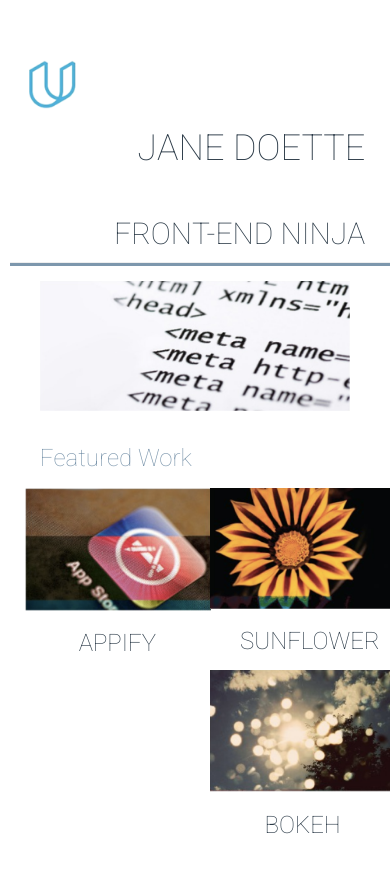
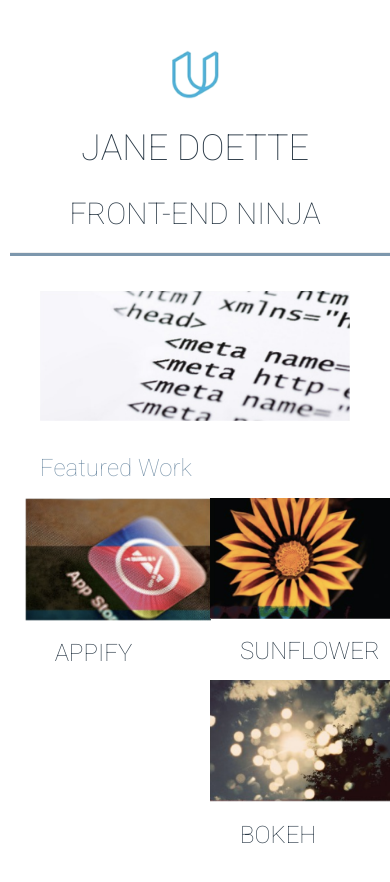
Before and after one commit to sarahkcaplan/Portfolio, a website: page index.html in a window 390 px wide. Drawn offline with Linux system fonts and the light colour scheme.

Commit message:
Modified h1, h2, logo to be centered by default (i.e. on mobile)

```diff
--- a/css/styles.css
+++ b/css/styles.css
@@ -3,10 +3,18 @@ body {
 	padding: 0;
 	font-family: 'Heebo', sans-serif;
 }
+.center-block {
+	margin-top: -10px;
+	margin-bottom: 20px;
+}
 h1, h2 {
-	text-align: right;
+	text-align: center;
 	color: #2d3c49;
+	font-style: thin;
+	margin-top: 10px;
+	margin-bottom: 0;
 }
+
 h3 {
 	text-align: left;
 	color: #7d97ad;
@@ -14,7 +22,7 @@ h3 {
 	padding-bottom: 5px;
 }
 article h3 {
-	text-align: center;
+	text-align: left;
 	color: #2d3c49;
 }
 .container-fluid {
@@ -24,12 +32,26 @@ article h3 {
 	margin-bottom: 60px;
 }
 hr {
+  height: 4px;
+  padding: 0;
+  margin: auto;
+  width: 95%;
+  -webkit-box-sizing: content-box;
+     -moz-box-sizing: content-box;
+          box-sizing: content-box;
+}
+hr {
 	background-color: #7d97ad;
 	height: 3px;
 	padding: 0;
 	margin: auto;
 	width: 95%;
 }
+hr {
+  margin-top: 20px;
+  margin-bottom: 20px;
+  border: 0;
+  border-top: 1px solid #eee;
+}
 section {
 	padding: 15px;
-}
--- a/index.html
+++ b/index.html
@@ -15,7 +15,7 @@
       <div class="row">
         <header>
           <div class="col-xs-12 col-sm-6 col-md-4">
-            <img src="images/udacity_logo-xs_x-small.png" srcset="images/udacity_logo-s_small.png 500w, images/udacity_logo-l_large.png 1000w" alt="Udacity Logo"></img>
+            <img class ="center-block" src="images/udacity_logo-xs_x-small.png" srcset="images/udacity_logo-s_small.png 500w, images/udacity_logo-l_large.png 1000w" alt="Udacity Logo"></img>
           </div>
           <div class="col-xs-12 col-sm-6 col-md-8">
             <h1>JANE DOETTE</h1>
```
